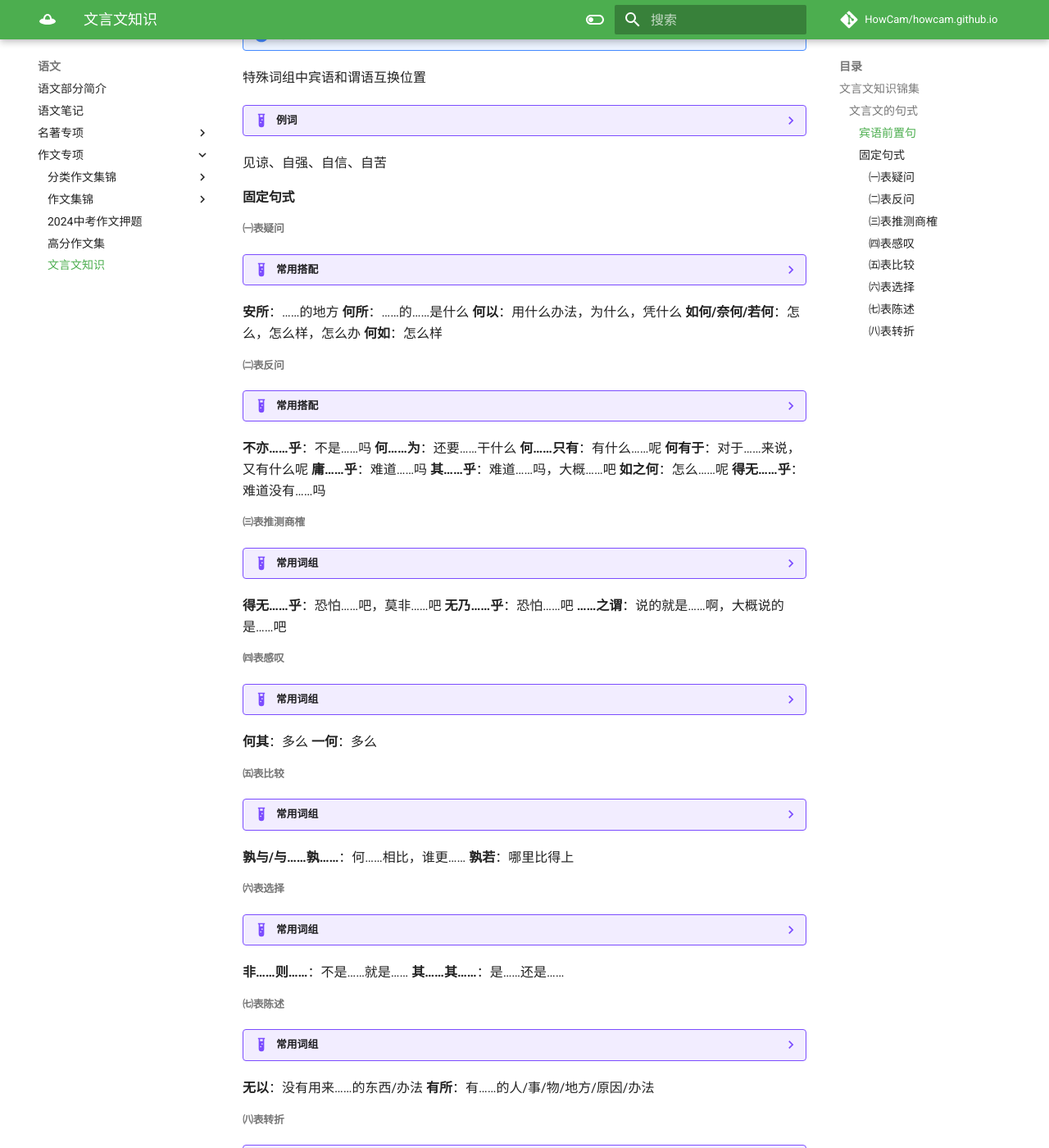
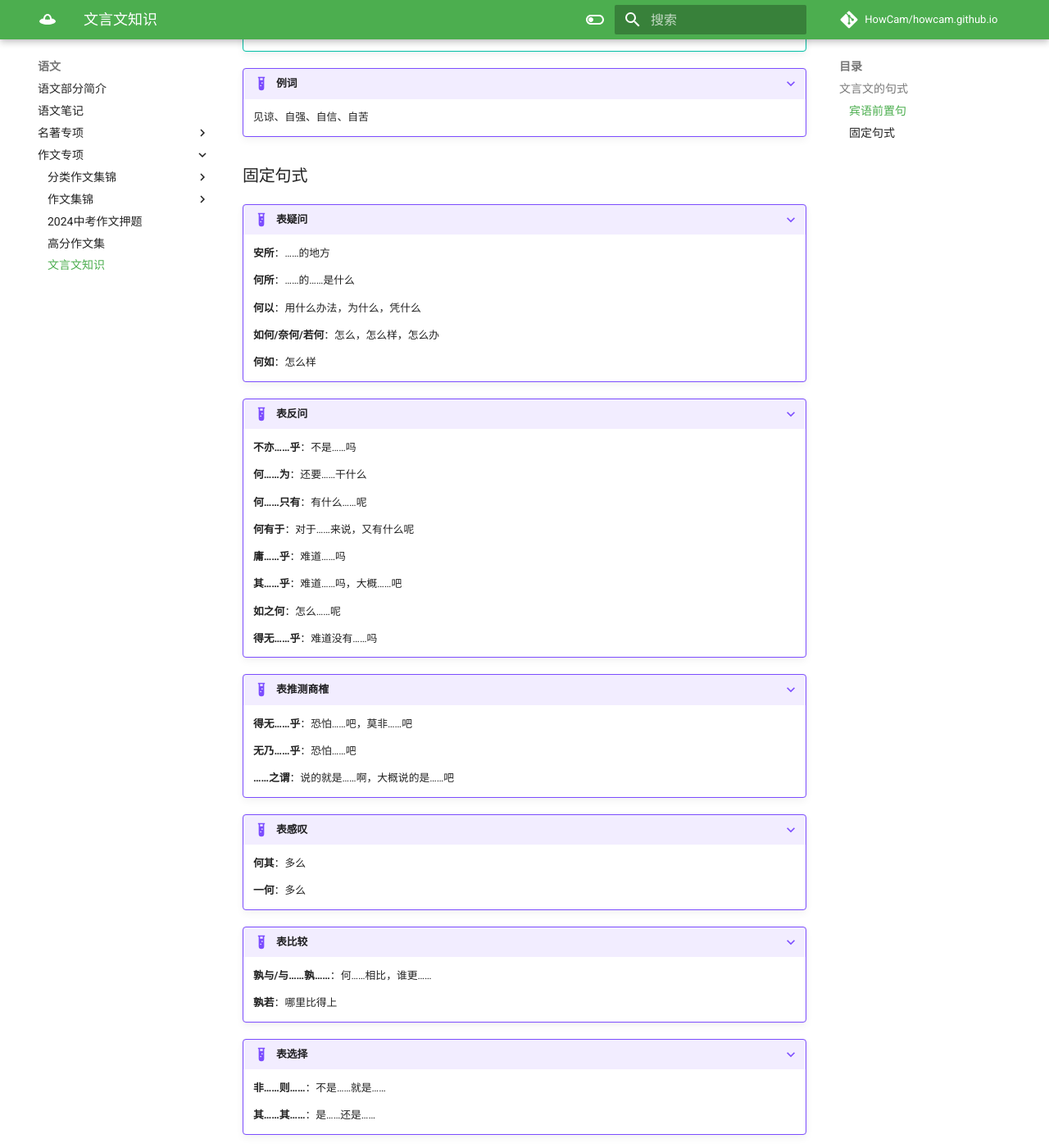
Before and after one commit to HowCam/howcam.github.io, an MkDocs documentation site: the page built from docs/Chinese/Classic-Chinese-Knowledge.md, in a window 1280 px wide and 1400 px high, scrolled down 1179 px. Shown: the whole window at 82% size. Built offline with MkDocs 1.6.1 and Material for MkDocs 9.7.7, drawn with Linux system fonts in a browser that asks for light colours; a script that is not in the unit is left out; comment, search, counter and statistics services are not loaded.

Commit message:
Update Classic-Chinese-Knowledge.md
更改了格式问题

```diff
--- a/docs/Chinese/Classic-Chinese-Knowledge.md
+++ b/docs/Chinese/Classic-Chinese-Knowledge.md
@@ -1,116 +1,133 @@
-## 文言文知识锦集
+## 文言文的句式
 
-### 文言文的句式
+### 宾语前置句
 
-#### 宾语前置句
+???+ tip "句式特征①"
 
-??? feature "句式特征①"
-
-疑问句中，“谁”“奚”“胡”“何”“曷”“安”“恶”等疑问代词作宾语
+    疑问句中，“谁”“奚”“胡”“何”“曷”“安”“恶”等疑问代词作宾语
 
 ???+ example "例句"
 
-大王**何**来操
+    大王**何**来操
 
-??? feature "句式特征②"
+???+ tip "句式特征②"
 
-否定句中，代词作宾语
+    否定句中，代词作宾语
 
 ???+ example "例句"
 
-然而不王者，**未**之有也
+    然而不王者，**未**之有也
 
-??? feature "句式特征③"
+???+ tip "句式特征③"
 
-用“之”“是”为标志，强调宾语
+    用“之”“是”为标志，强调宾语
 
-??? example "例句"
+???+ example "例句"
 
-夫晋，和厌**之**有
+    夫晋，和厌**之**有
 
-??? feature "句式特征④"
+???+ tip "句式特征④"
 
-介宾短语中，宾语前置
+    介宾短语中，宾语前置
 
-??? example "例句"
+???+ example "例句"
 
-君**何以**知燕王
+    君**何以**知燕王
 
-??? feature "句式特征"
+???+ tip "句式特征"
 
-特殊词组中宾语和谓语互换位置
+    特殊词组中宾语和谓语互换位置
 
-??? example "例词"
+???+ example "例词"
 
-见谅、自强、自信、自苦
+    见谅、自强、自信、自苦
 
-#### 固定句式
+### 固定句式
 
-##### ㈠表疑问
+???+ example "表疑问"
 
-??? example "常用搭配"
+    **安所**：……的地方
 
-**安所**：……的地方
-**何所**：……的……是什么
-**何以**：用什么办法，为什么，凭什么
-**如何/奈何/若何**：怎么，怎么样，怎么办
-**何如**：怎么样
+    **何所**：……的……是什么
 
-##### ㈡表反问
+    **何以**：用什么办法，为什么，凭什么
 
-??? example "常用搭配"
+    **如何/奈何/若何**：怎么，怎么样，怎么办
 
-**不亦……乎**：不是……吗
-**何……为**：还要……干什么
-**何……只有**：有什么……呢
-**何有于**：对于……来说，又有什么呢
-**庸……乎**：难道……吗
-**其……乎**：难道……吗，大概……吧
-**如之何**：怎么……呢
-**得无……乎**：难道没有……吗
+    **何如**：怎么样
 
-##### ㈢表推测商榷
 
-??? example "常用词组"
 
-**得无……乎**：恐怕……吧，莫非……吧
-**无乃……乎**：恐怕……吧
-**……之谓**：说的就是……啊，大概说的是……吧
+???+ example "表反问"
 
-##### ㈣表感叹
+    **不亦……乎**：不是……吗
 
-??? example "常用词组"
+    **何……为**：还要……干什么
 
-**何其**：多么
-**一何**：多么
+    **何……只有**：有什么……呢
 
-##### ㈤表比较
+    **何有于**：对于……来说，又有什么呢
 
-??? example "常用词组"
+    **庸……乎**：难道……吗
 
-**孰与/与……孰……**：何……相比，谁更……
-**孰若**：哪里比得上
+    **其……乎**：难道……吗，大概……吧
 
-##### ㈥表选择
+    **如之何**：怎么……呢
 
-??? example "常用词组"
+    **得无……乎**：难道没有……吗
 
-**非……则……**：不是……就是……
-**其……其……**：是……还是……
 
-##### ㈦表陈述
 
-??? example "常用词组"
+???+ example "表推测商榷"
 
-**无以**：没有用来……的东西/办法
-**有所**：有……的人/事/物/地方/原因/办法
+    **得无……乎**：恐怕……吧，莫非……吧
 
-##### ㈧表转折
+    **无乃……乎**：恐怕……吧
 
-??? example "常用词组"
+    **……之谓**：说的就是……啊，大概说的是……吧
 
-**虽然**：虽然这样，即使如此
-**何乃**：怎么这样
-**所以**：……的原因，……的方法
-**以……为**：把……当作，把……作为，用……作……
-**未尝**：不曾
+
+
+???+ example "表感叹"
+
+    **何其**：多么
+
+    **一何**：多么
+
+
+
+???+ example "表比较"
+
+    **孰与/与……孰……**：何……相比，谁更……
+
+    **孰若**：哪里比得上
+
+
+
+???+ example "表选择"
+
+    **非……则……**：不是……就是……
+
+    **其……其……**：是……还是……
+
+
+
+???+ example "表陈述"
+
+    **无以**：没有用来……的东西/办法
+
+    **有所**：有……的人/事/物/地方/原因/办法
+
+
+
+???+ example "表转折"
+
+    **虽然**：虽然这样，即使如此
+
+    **何乃**：怎么这样
+
+    **所以**：……的原因，……的方法
+
+    **以……为**：把……当作，把……作为，用……作……
+
+    **未尝**：不曾
```
